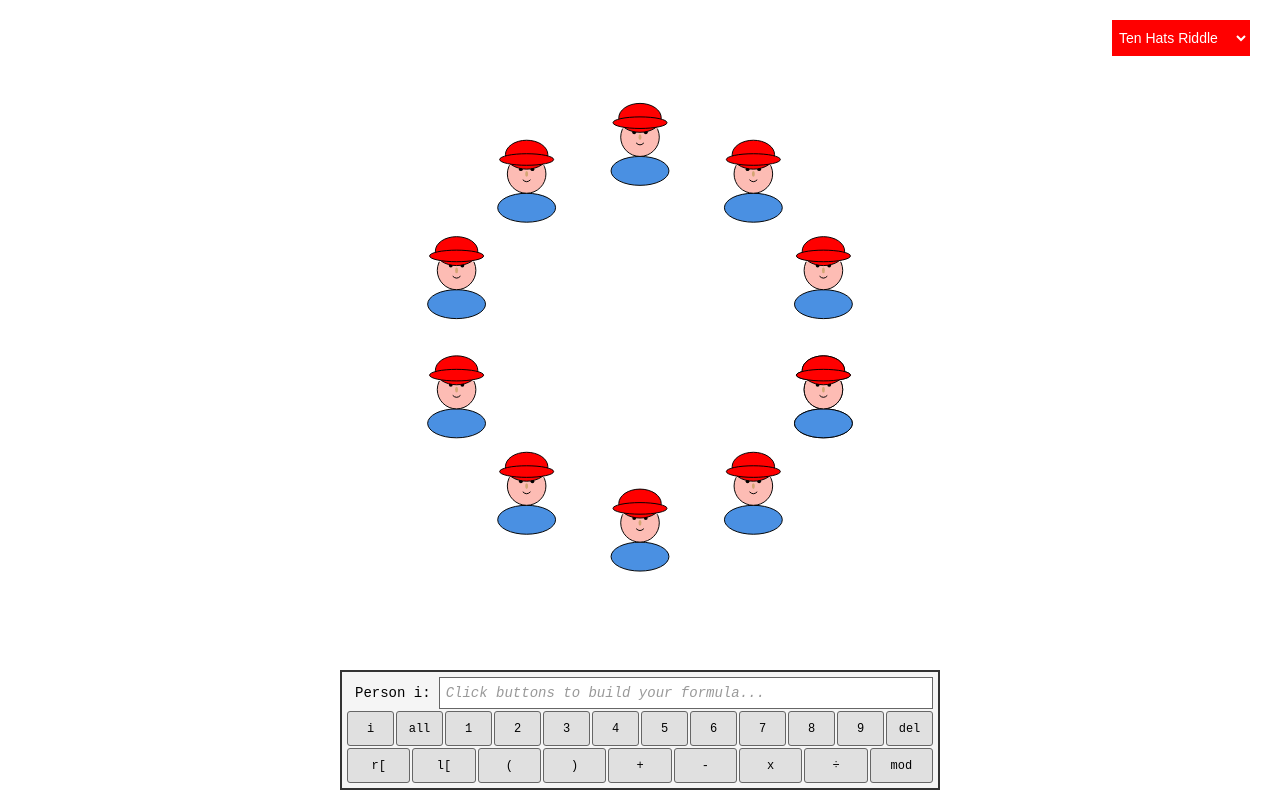
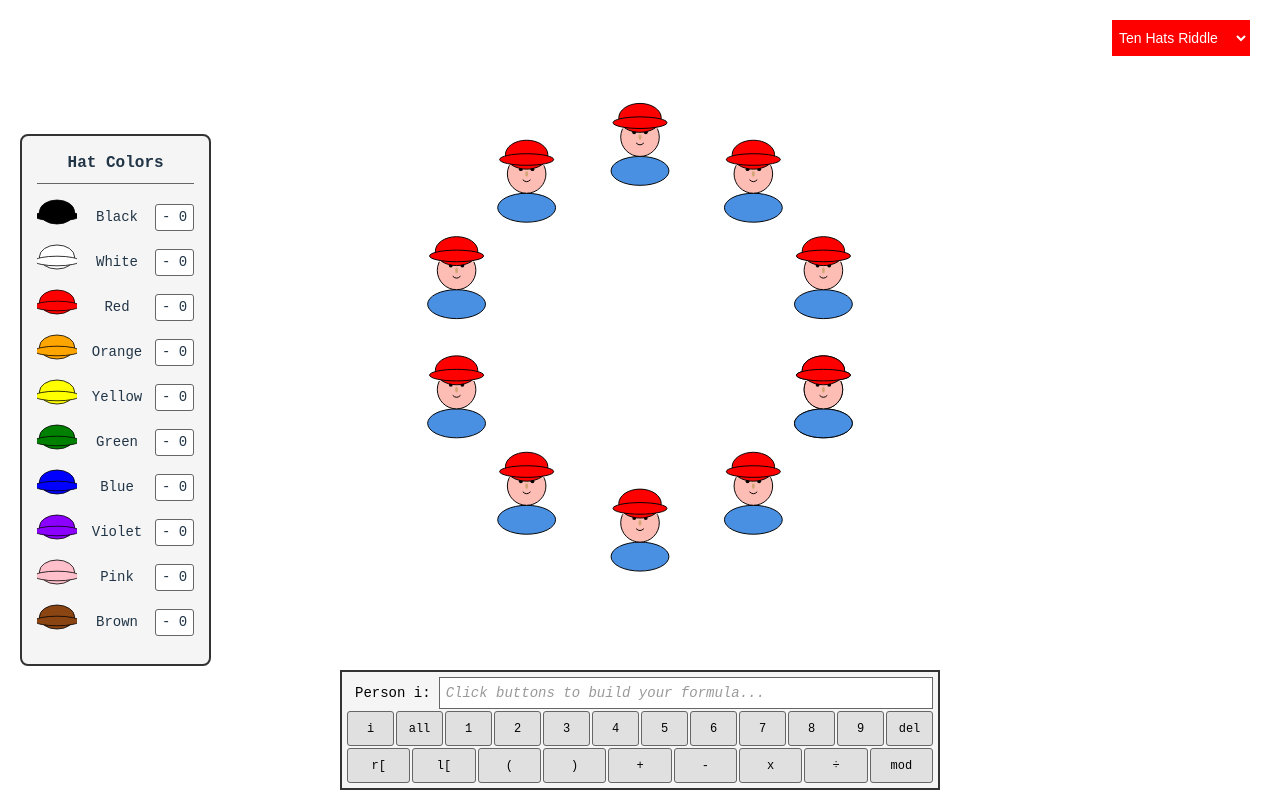
Before and after one commit to rajtiller/ten-hats-riddle, a React (Vite) app: page / in a window 1280 px wide. Built offline with nearby package versions, Linux system fonts and the light colour scheme.

Commit message:
Hats added to side, need to fix coloring issue

```diff
--- a/src/App.tsx
+++ b/src/App.tsx
@@ -3,6 +3,7 @@ import "./App.css";
 import Group from "./images/Group";
 import FormulaBar from "./images/FormulaBar/index"; // Use modular version for 10 hats
 import SimpleFormulaBar from "./images/SimpleFormulaBar"; // Use simple version for 2 hats
+import HatLegend from "./images/HatLegend"; // New hat legend component
 
 function App() {
   const [selectedPage, setSelectedPage] = useState(0);
@@ -61,6 +62,9 @@ function App() {
             justifyContent: "center",
           }}
         >
+          {/* Hat Legend on the left */}
+          <HatLegend />
+
           <Group numberOfPeople={10} radius={10} />
 
           {/* Full formula bar positioned at bottom */}
--- /dev/null
+++ b/src/images/HatLegend.tsx
@@ -0,0 +1,95 @@
+import React from "react";
+import { HatClass } from "./Person";
+
+interface HatLegendProps {
+  counts?: { [color: string]: number };
+}
+
+const HatLegend: React.FC<HatLegendProps> = ({ counts = {} }) => {
+  const hatColors = [
+    { name: "Black", color: "#000000" },
+    { name: "White", color: "#ffffff" },
+    { name: "Red", color: "#ff0000" },
+    { name: "Orange", color: "#ffa500" },
+    { name: "Yellow", color: "#ffff00" },
+    { name: "Green", color: "#008000" },
+    { name: "Blue", color: "#0000ff" },
+    { name: "Violet", color: "#8b00ff" },
+    { name: "Pink", color: "#ffc0cb" },
+    { name: "Brown", color: "#8b4513" },
+  ];
+
+  const renderHat = (color: string) => {
+    const hat = new HatClass(color, "cap");
+
+    return (
+      <svg width="40" height="30" viewBox="-25 -35 50 35">
+        {hat.render(0, 0, 0)}
+      </svg>
+    );
+  };
+
+  return (
+    <div
+      style={{
+        position: "absolute",
+        left: "20px",
+        top: "50%",
+        transform: "translateY(-50%)",
+        backgroundColor: "#f5f5f5",
+        border: "2px solid #333",
+        borderRadius: "8px",
+        padding: "15px",
+        minWidth: "150px",
+        zIndex: 10,
+      }}
+    >
+      <h3
+        style={{
+          margin: "0 0 15px 0",
+          fontSize: "16px",
+          fontFamily: "monospace",
+          textAlign: "center",
+          borderBottom: "1px solid #666",
+          paddingBottom: "8px",
+        }}
+      >
+        Hat Colors
+      </h3>
+
+      {hatColors.map((hatInfo, index) => (
+        <div
+          key={index}
+          style={{
+            display: "flex",
+            alignItems: "center",
+            marginBottom: "8px",
+            fontSize: "14px",
+            fontFamily: "monospace",
+          }}
+        >
+          <div style={{ marginRight: "10px" }}>{renderHat(hatInfo.color)}</div>
+
+          <span style={{ marginRight: "8px", minWidth: "60px" }}>
+            {hatInfo.name}
+          </span>
+
+          <span
+            style={{
+              backgroundColor: "white",
+              border: "1px solid #666",
+              padding: "2px 6px",
+              borderRadius: "3px",
+              minWidth: "30px",
+              textAlign: "center",
+            }}
+          >
+            - {counts[hatInfo.color] || 0}
+          </span>
+        </div>
+      ))}
+    </div>
+  );
+};
+
+export default HatLegend;
```
